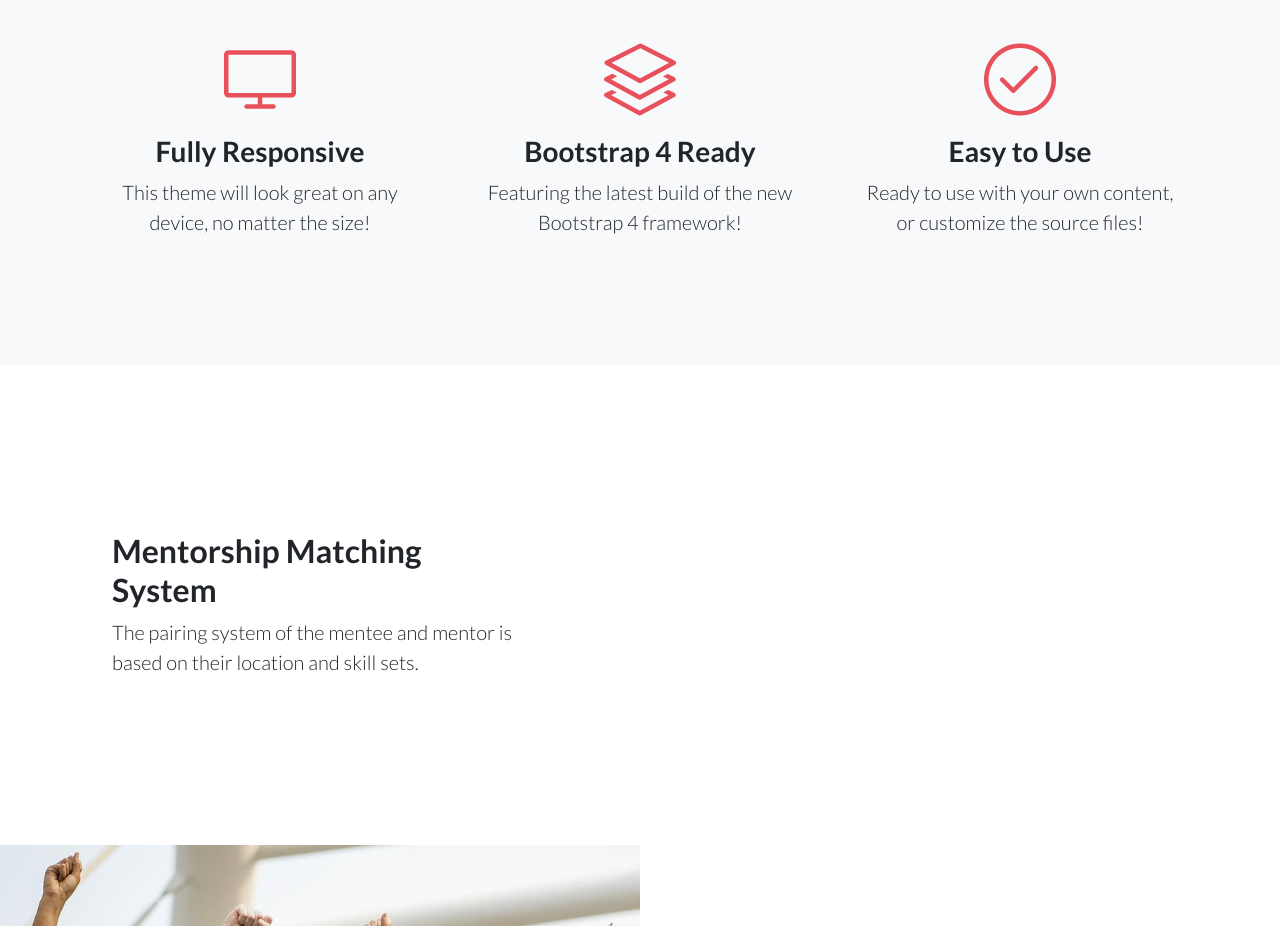
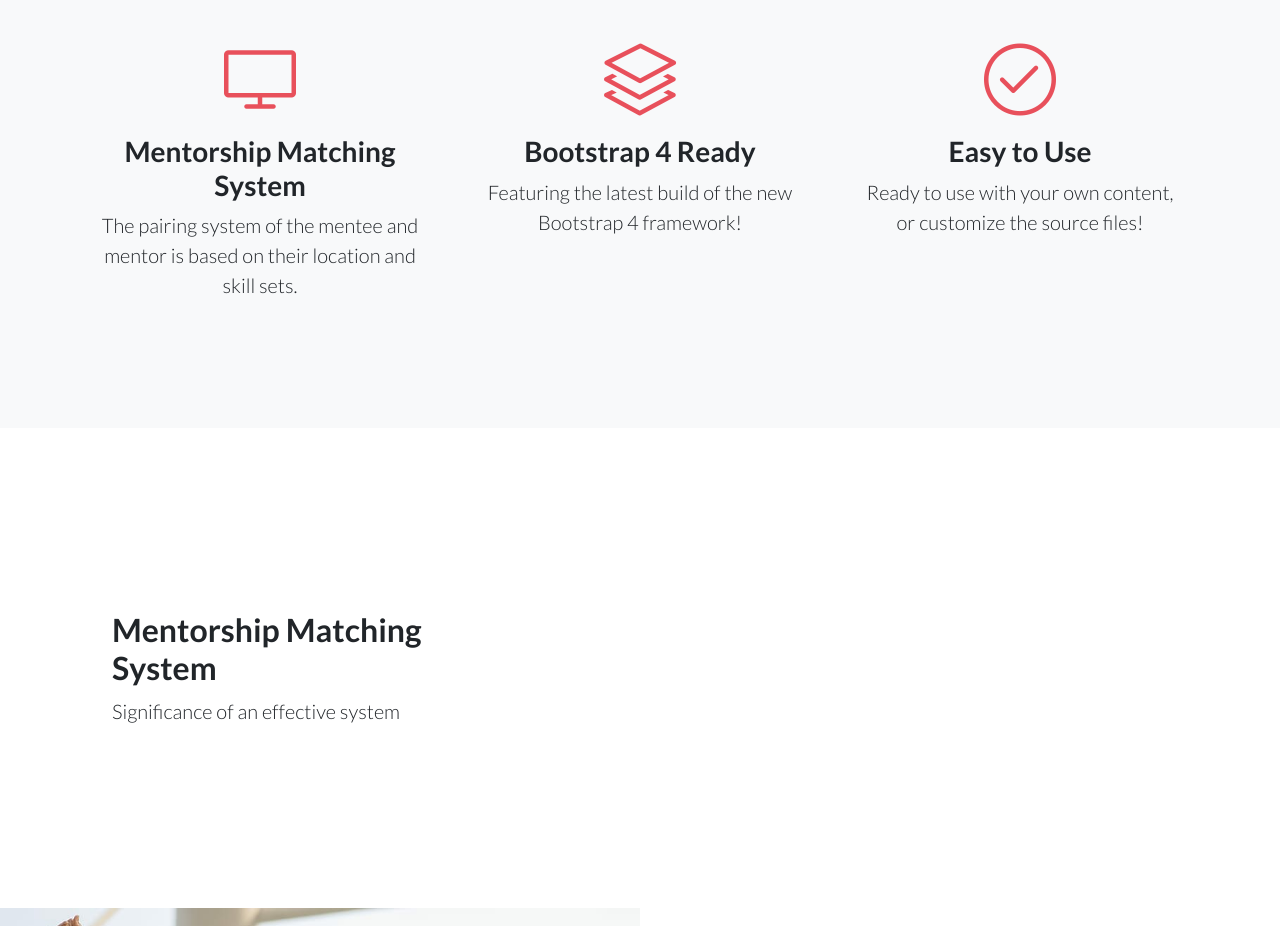
Before and after one commit to arianneghislainerull/haveherbackwebsite, a website: page index.html in a window 1280 px wide. Shown: the part 740-1666 px from the top of the page. Drawn offline with Linux system fonts and the light colour scheme.

Commit message:
Update index.html

```diff
--- a/index.html
+++ b/index.html
@@ -66,8 +66,8 @@
             <div class="features-icons-icon d-flex">
               <i class="icon-screen-desktop m-auto text-primary"></i>
             </div>
-            <h3>Fully Responsive</h3>
-            <p class="lead mb-0">This theme will look great on any device, no matter the size!</p>
+            <h3>Mentorship Matching System</h3>
+            <p class="lead mb-0">The pairing system of the mentee and mentor is based on their location and skill sets.</p>
           </div>
         </div>
         <div class="col-lg-4">
@@ -100,7 +100,7 @@
         <div class="col-lg-6 order-lg-2 text-white showcase-img" style="background-image: url('img/1.jpg');"></div>
         <div class="col-lg-6 order-lg-1 my-auto showcase-text">
           <h2>Mentorship Matching System</h2>
-          <p class="lead mb-0">The pairing system of the mentee and mentor is based on their location and skill sets.</p>
+          <p class="lead mb-0">Significance of an effective system</p>
         </div>
       </div>
       <div class="row no-gutters">
```
